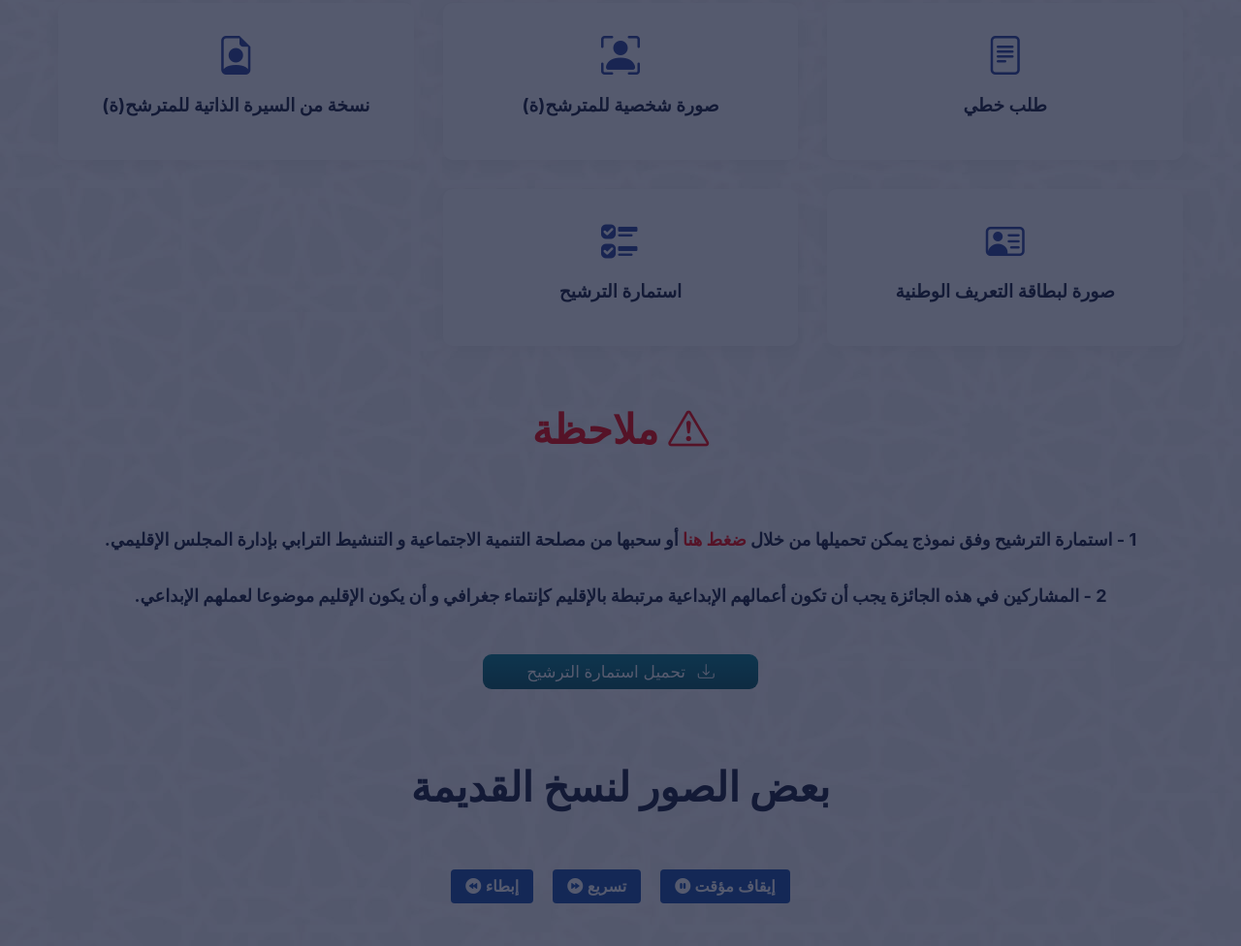
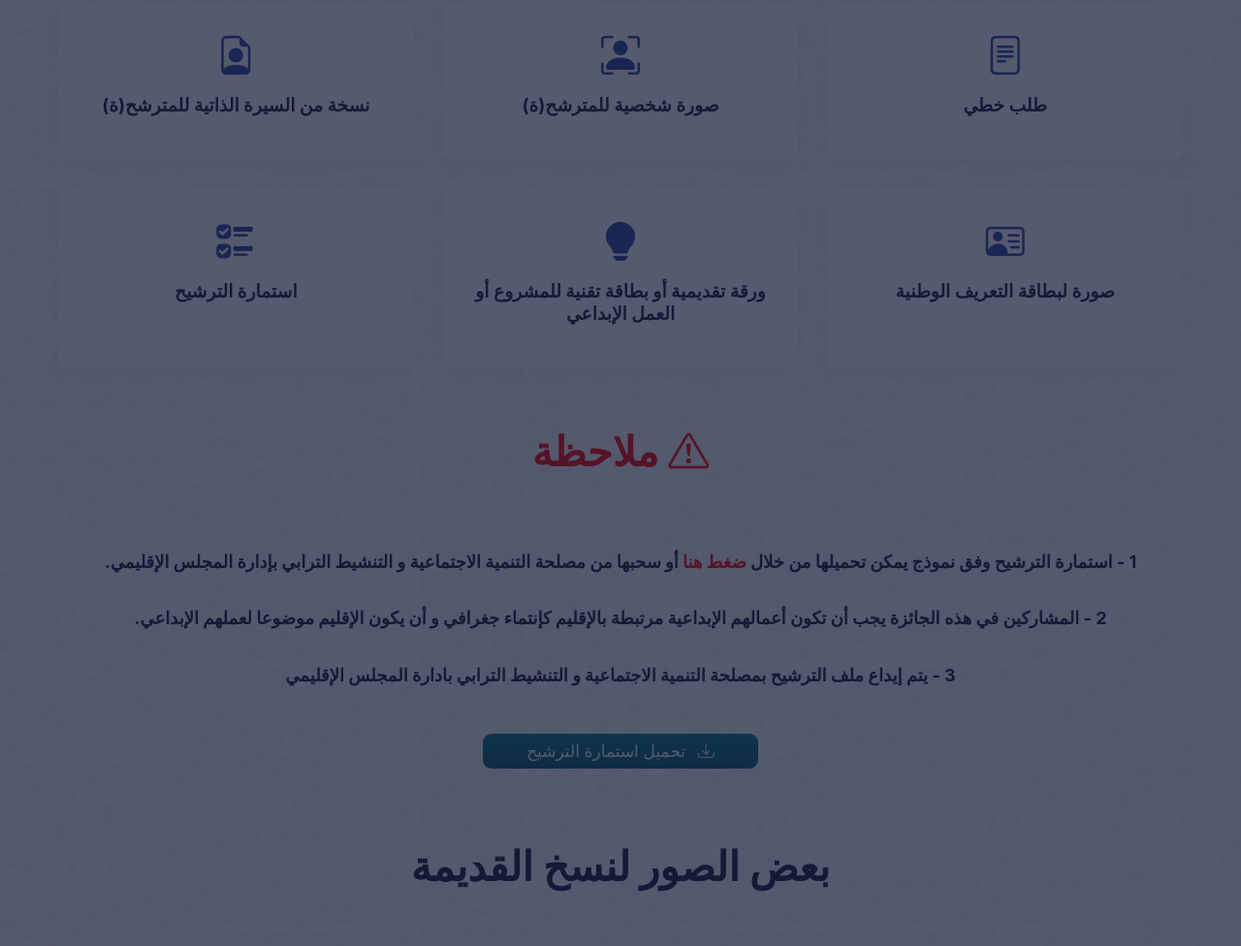
Before and after one commit to BUGA-M/TiznitEvent, a plain HTML site: page index.html in a window 1280 px wide. Shown: the part 2195-3171 px from the top of the page at 97% size. Drawn offline with nearby package versions, Linux system fonts and the light colour scheme.

Commit message:
ajout dun autre feature

```diff
--- a/index.html
+++ b/index.html
@@ -261,6 +261,10 @@
             <h3>صورة لبطاقة التعريف الوطنية</h3>
           </div>
           <div class="feature">
+            <i class="bi bi-lightbulb-fill"></i>
+            <h3>ورقة تقديمية أو بطاقة تقنية للمشروع أو العمل الإبداعي</h3>
+          </div>
+          <div class="feature">
             <i class="bi bi-ui-checks"></i>
             <h3>استمارة الترشيح</h3>
           </div>
@@ -272,6 +276,9 @@
       </div>
       <div class="nomination-warning-2">
         <p> 2 - المشاركين في هذه الجائزة يجب أن تكون أعمالهم الإبداعية مرتبطة بالإقليم كإنتماء جغرافي و أن يكون الإقليم موضوعا لعملهم الإبداعي.</p>
+      </div>
+      <div class="nomination-warning-2">
+        <p> 3 - يتم إيداع ملف الترشيح بمصلحة التنمية الاجتماعية و التنشيط الترابي بادارة المجلس الإقليمي</p>
       </div>
 
       <div class="cls-btn-an">
```
